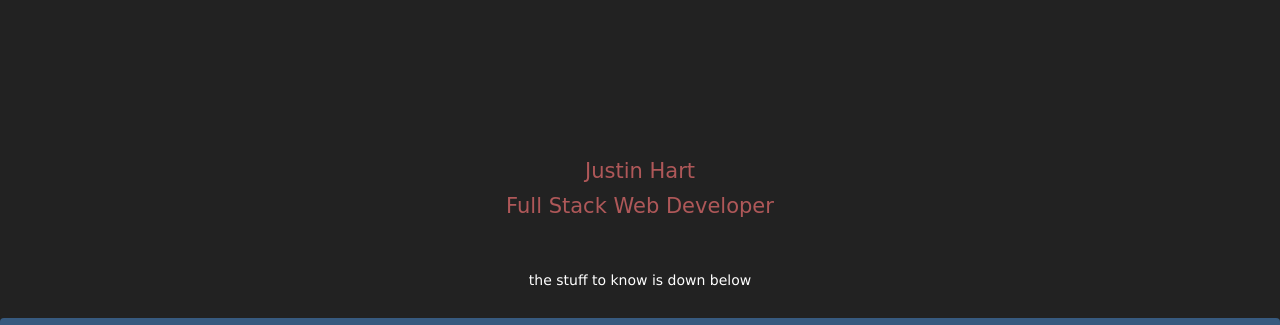
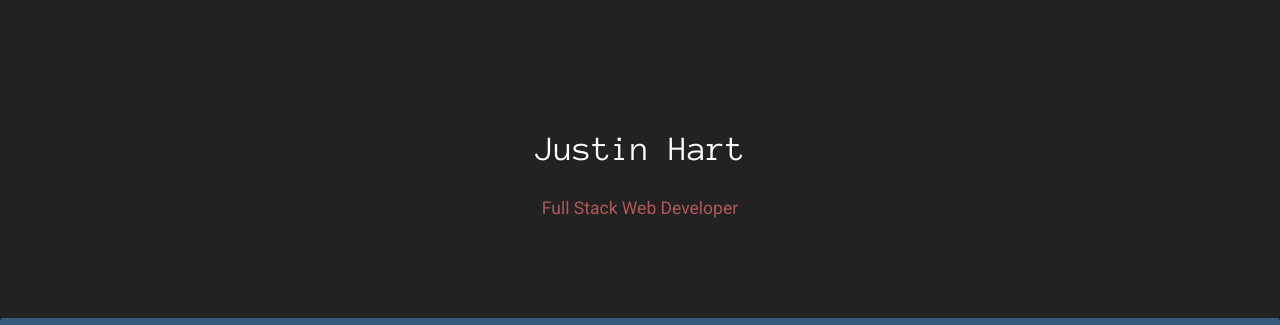
Before and after one commit to JustinHart90/personal-site, a website: page app/public/index.html in a window 1280 px wide. Shown: the part 422-747 px from the top of the page. Drawn offline with Linux system fonts and the light colour scheme; files whose address does not match are found by name.

Commit message:
added fonts and typing annimation

```diff
--- a/app/public/css/nav.css
+++ b/app/public/css/nav.css
@@ -16,18 +16,37 @@ nav.navbar.navbar-default {
 
 #name {
   position: absolute;
-  font-family: cursive;
-  font-size: 1.5em;
+  font-size: 2.5em;
+  font-family: 'Anonymous Pro', 'Poiret One', cursive, sans-serif;
   bottom: 185px;
-  color: rgb(175, 88, 89)
+  text-align: center;
+  /*color: rgb(175, 88, 89);*/
+  white-space: nowrap;
+  overflow: hidden;
+  transform: translateY(-50%);
+  animation: typewriter 4s steps(44) 1s 1 normal both,
+             blinkTextCursor 500ms steps(44) infinite normal;
 }
 
 #role {
   position: absolute;
-  font-family: cursive;
-  font-size: 1.5em;
+  font-size: 1.25em;
   bottom: 150px;
-  color: rgb(175, 88, 89)
+  color: rgb(175, 88, 89);
+  text-align: center;
+  /*white-space: nowrap;
+  overflow: hidden;
+  animation: typewriter 3s steps(44) 1s 1 normal both,
+             blinkTextCursor 500ms steps(44) infinite normal;*/
+}
+
+@keyframes typewriter{
+  from{width: 0;}
+  to{width: 24em;}
+}
+@keyframes blinkTextCursor{
+  from{border-right-color: rgba(255,255,255,.75);}
+  to{border-right-color: transparent;}
 }
 
 #message {
@@ -88,7 +107,6 @@ img.icon-block.blank {
   margin-top: 12.5px;
   margin-left: 10px;
   position: absolute;
-  /*z-index: 10002;*/
 }
 
 a.navbar-brand img {
--- a/app/public/css/style.css
+++ b/app/public/css/style.css
@@ -1,6 +1,6 @@
 body {
   padding: 50px;
-  font: 14px "Lucida Grande", Helvetica, Arial, sans-serif;
+  font: 14px 'Roboto', sans-serif, 'Lucida Grande', Helvetica, Arial;
 }
 
 a {
@@ -33,7 +33,9 @@ mark.parallax {
   background-position: center;
   background-repeat: no-repeat;
   background-size: cover;
+}
 
+mark.parallax, #role {
   -webkit-animation: fadein 5s; /* Safari and Chrome */
   -moz-animation: fadein 5s; /* Firefox */
   -ms-animation: fadein 5s; /* Internet Explorer */
--- a/app/public/index.html
+++ b/app/public/index.html
@@ -6,6 +6,7 @@
     <meta http-equiv="x-ua-compatible" content="ie=edge">
     <link rel="shortcut icon" href="images/favicon.ico">
     <title>Justin Hart's Personal Site</title>
+    <link href="https://fonts.googleapis.com/css?family=Anonymous+Pro|Poiret+One|Roboto" rel="stylesheet">
     <link rel="stylesheet" href="vendor/bootstrap.css">
     <link rel="stylesheet" href="css/style.css">
     <link rel="stylesheet" href="css/nav.css">
@@ -29,7 +30,7 @@
     <div id="message-block">
       <p id="name">Justin Hart</p>
       <p id="role">Full Stack Web Developer</p>
-      <a href="#projects" id="message">the stuff to know is down below</a>
+      <!-- <a href="#projects" id="message">the stuff to know is down below</a> -->
     </div>
     <nav class="navbar navbar-default">
       <div class="container-fluid">
```
